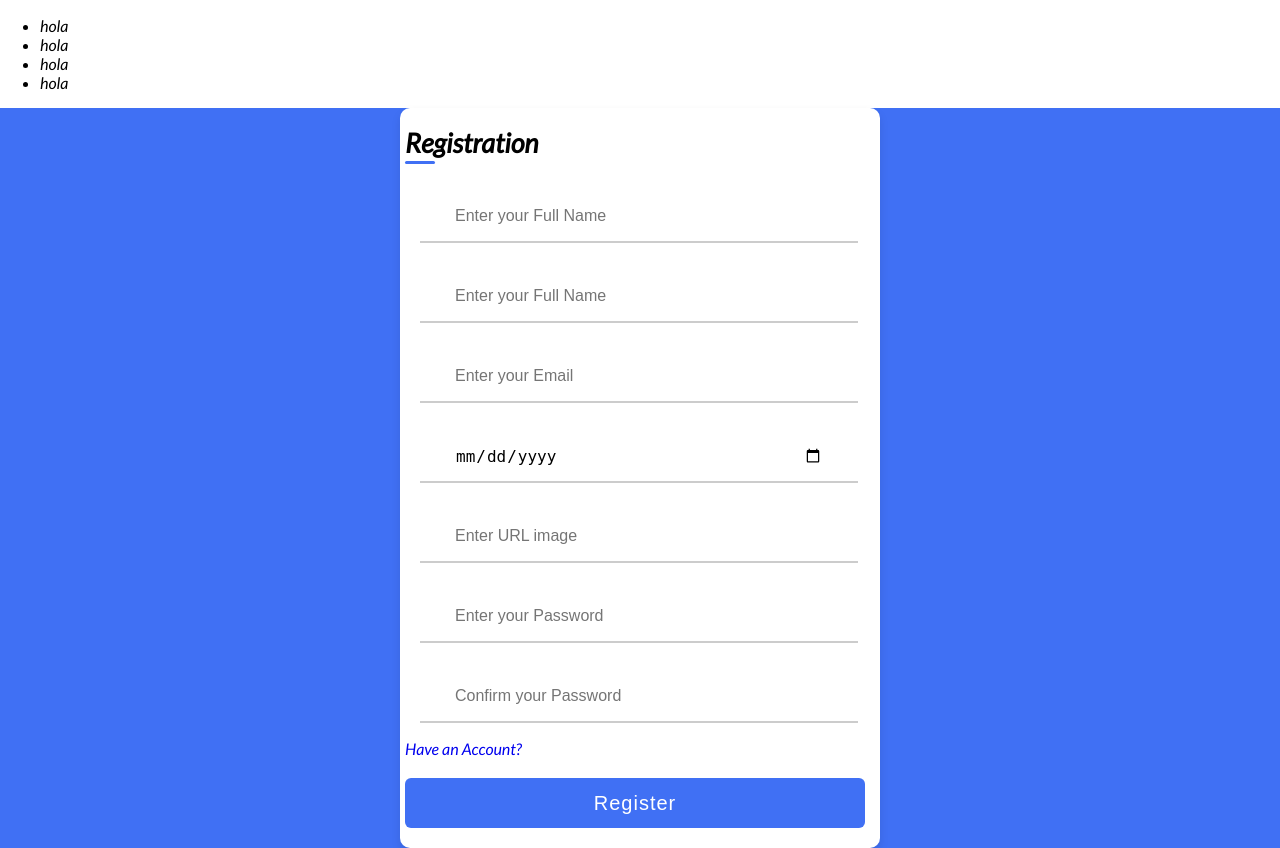
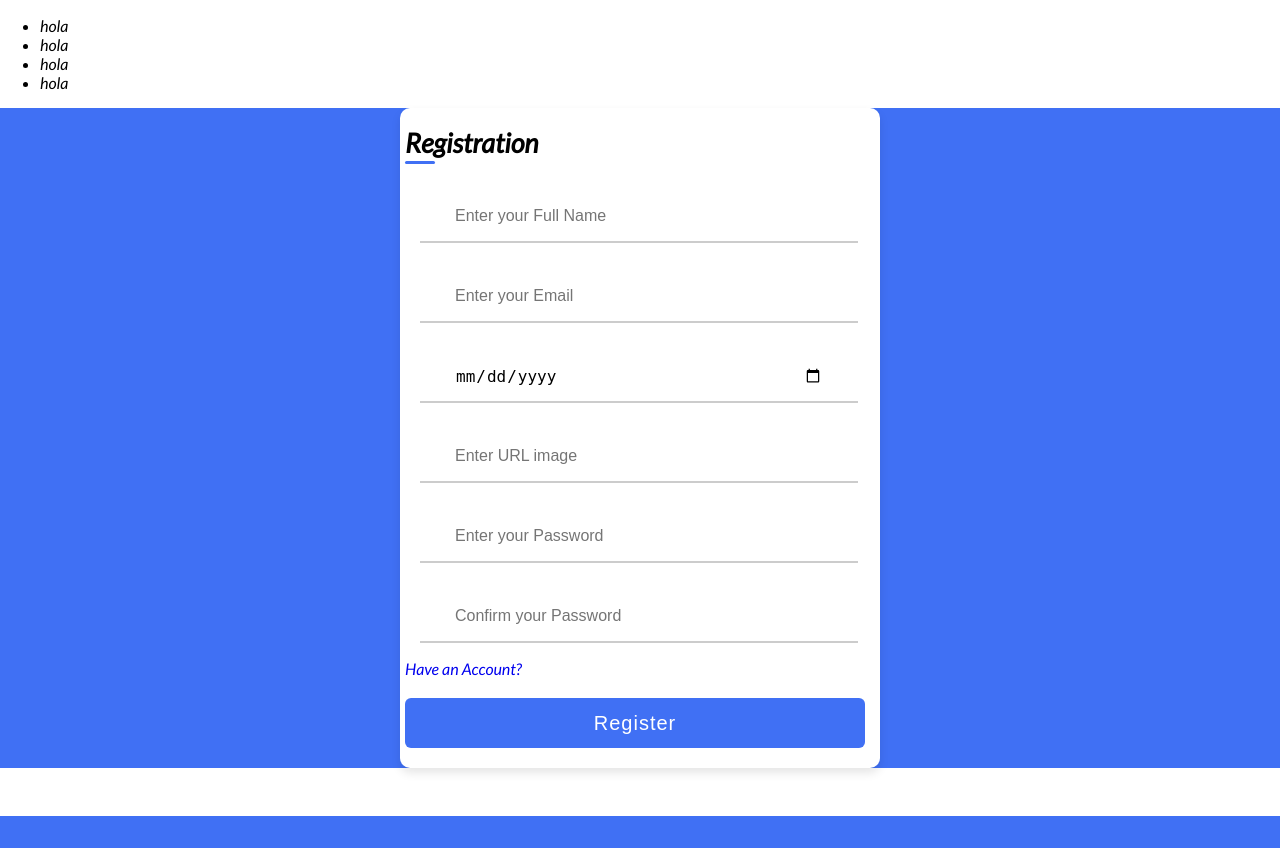
Before and after one commit to GonzaloVega26/TzuzulCode_Segundo_Proyecto_Node.js, a Node server app: page /registration in a window 1280 px wide. After the commit the page ends 816 px from the top, so only its background shows below. Run offline with Node 20, Linux system fonts and the light colour scheme; some libraries are stand-ins or nearby versions.

Commit message:
deleted username from model

```diff
--- a/models/User.js
+++ b/models/User.js
@@ -1,10 +1,9 @@
 const {query,insert} = require("../config/database")
 
 class User{
-
+    idUser
     constructor(user){
         this.name = user.name
-        this.username = user.username
         this.email = user.email
         this.birthday = user.birthday
         this.profilePicture = user.profilePicture
@@ -20,10 +19,10 @@ class User{
 }
 
 async save(){
+
     const newUser = await insert("users",{
         name:this.name,
         email:this.email,
-        username:this.username,
         birthday:this.birthday,
         profilePicture:this.profilePicture,
         password:this.password
--- a/views/registration.hbs
+++ b/views/registration.hbs
@@ -8,18 +8,6 @@
               type="text"
               name="name"
               id="name"
-              placeholder="Enter your Full Name"
-            />
-          </div>
-
-          <div class="input-box">
-            <label for="username"
-              ><i class="uil uil-user-circle icon"></i>
-            </label>
-            <input
-              type="text"
-              name="username"
-              id="username"
               placeholder="Enter your Full Name"
             />
           </div>
```
